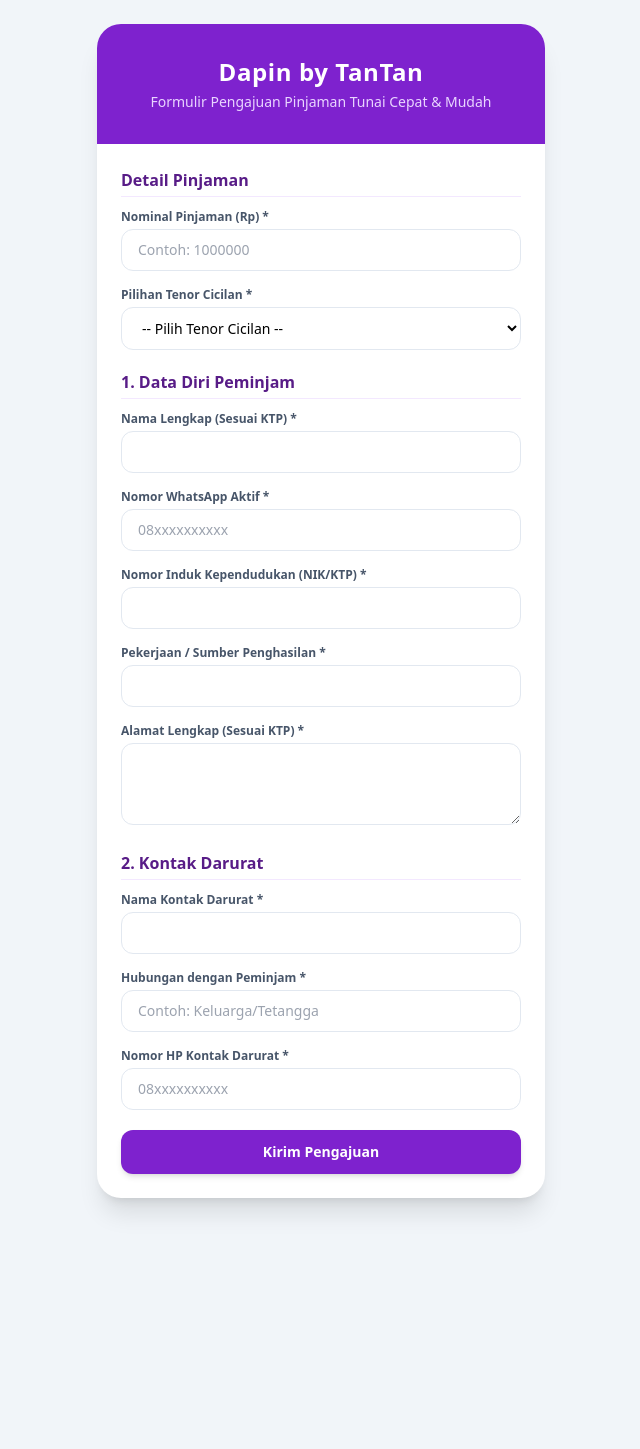
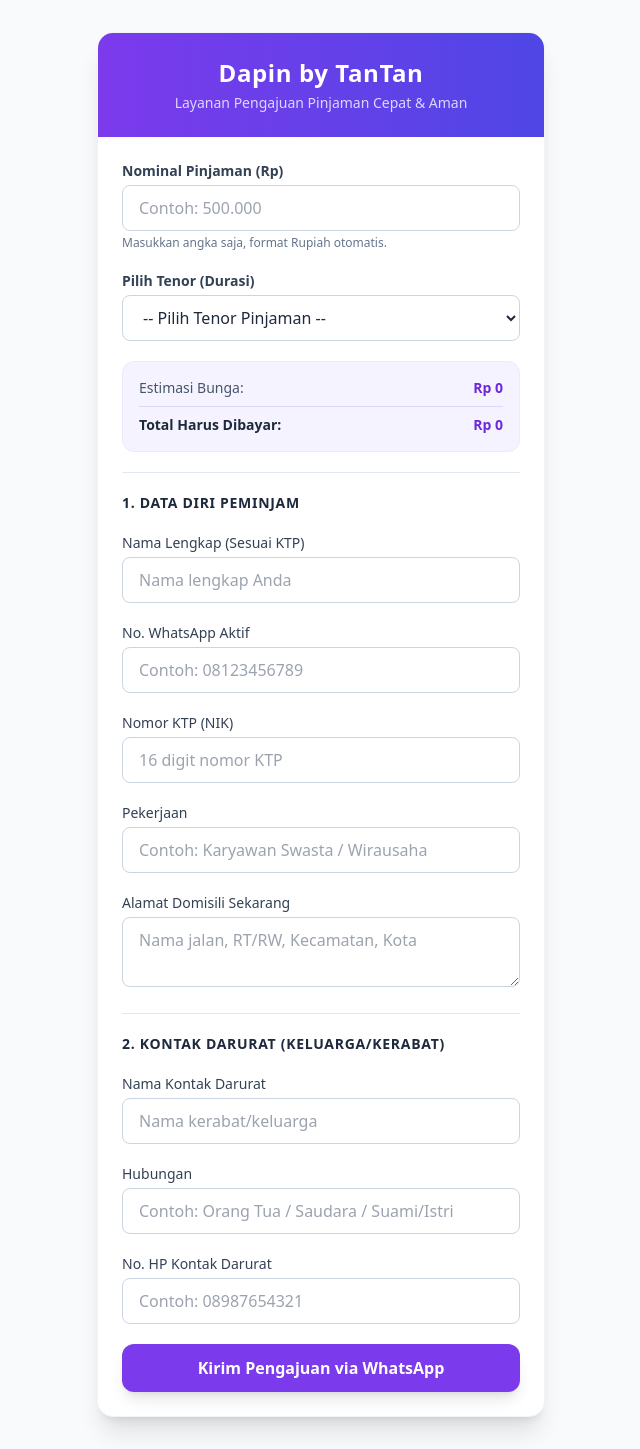
Before and after one commit to dapinbytantan/Dapin-By-Tantan, a plain HTML site: page index.html in a window 1280 px wide. Shown: the whole page, without its empty margins (319-959 px from the left). Before the commit the page ends 1246 px from the top, so only its background shows below. Drawn offline with nearby package versions, Linux system fonts and the light colour scheme.

Commit message:
Update index.html

```diff
--- a/index.html
+++ b/index.html
@@ -3,105 +3,192 @@
 <head>
     <meta charset="UTF-8">
     <meta name="viewport" content="width=device-width, initial-scale=1.0">
-    <title>Dapin by TanTan - Formulir Pengajuan Pinjaman</title>
+    <title>Dapin by TanTan - Pengajuan Pinjaman</title>
     <!-- Tailwind CSS CDN -->
     <script src="https://cdn.tailwindcss.com"></script>
 </head>
-<body class="bg-slate-100 min-h-screen flex flex-col items-center py-6 px-4">
-
-    <div class="w-full max-w-md bg-white rounded-3xl shadow-xl overflow-hidden mb-6">
-        <!-- Header Ungu -->
-        <div class="bg-purple-700 text-white text-center py-8 px-6 relative overflow-hidden">
+<body class="bg-slate-50 min-h-screen py-8 px-4">
+    <div class="max-w-md mx-auto bg-white rounded-2xl shadow-xl overflow-hidden border border-slate-100">
+        <!-- Header -->
+        <div class="bg-gradient-to-r from-violet-600 to-indigo-600 p-6 text-white text-center">
             <h1 class="text-2xl font-bold tracking-wide">Dapin by TanTan</h1>
-            <p class="text-purple-200 text-sm mt-1">Formulir Pengajuan Pinjaman Tunai Cepat & Mudah</p>
+            <p class="text-violet-200 text-sm mt-1">Layanan Pengajuan Pinjaman Cepat & Aman</p>
         </div>
 
-        <!-- Form Input -->
+        <!-- Form Pengajuan -->
         <form id="loanForm" class="p-6 space-y-5">
+            <!-- Nominal Pinjaman -->
+            <div>
+                <label class="block text-sm font-semibold text-slate-700 mb-1">Nominal Pinjaman (Rp)</label>
+                <input type="text" id="nominal" required
+                    class="w-full px-4 py-2.5 rounded-lg border border-slate-300 focus:ring-2 focus:ring-violet-500 focus:border-violet-500 outline-none transition text-slate-800 font-medium"
+                    placeholder="Contoh: 500.000" oninput="formatRupiahInput(this)">
+                <p class="text-xs text-slate-500 mt-1">Masukkan angka saja, format Rupiah otomatis.</p>
+            </div>
 
-            <!-- Bagian 1: Detail Pinjaman -->
+            <!-- Tenor Pinjaman -->
             <div>
-                <h2 class="text-purple-900 font-bold text-base mb-3 pb-1 border-b border-purple-100">Detail Pinjaman</h2>
+                <label class="block text-sm font-semibold text-slate-700 mb-1">Pilih Tenor (Durasi)</label>
+                <select id="tenor" required
+                    class="w-full px-4 py-2.5 rounded-lg border border-slate-300 focus:ring-2 focus:ring-violet-500 focus:border-violet-500 outline-none transition text-slate-800 bg-white">
+                    <option value="" disabled selected>-- Pilih Tenor Pinjaman --</option>
+                    <option value="7">7 Hari (Bunga 35%)</option>
+                    <option value="10">10 Hari (Bunga 45%)</option>
+                </select>
+            </div>
 
-                <div class="space-y-4">
-                    <div>
-                        <label class="block text-xs font-semibold text-slate-600 mb-1">Nominal Pinjaman (Rp) *</label>
-                        <input type="number" id="jumlahPinjaman" placeholder="Contoh: 1000000" required class="w-full px-4 py-2.5 rounded-xl border border-slate-200 focus:ring-2 focus:ring-purple-500 focus:outline-none text-sm">
-                    </div>
-                    <div>
-                        <label class="block text-xs font-semibold text-slate-600 mb-1">Pilihan Tenor Cicilan *</label>
-                        <select id="tenor" required class="w-full px-4 py-2.5 rounded-xl border border-slate-200 focus:ring-2 focus:ring-purple-500 focus:outline-none text-sm bg-white">
-                            <option value="">-- Pilih Tenor Cicilan --</option>
-                            <option value="7_hari">7 Hari (Bunga 35%)</option>
-                            <option value="10_hari">10 Hari (Bunga 40%)</option>
-                        </select>
-                    </div>
+            <!-- Simulasi Otomatis -->
+            <div class="bg-violet-50 rounded-xl p-4 border border-violet-100 space-y-2">
+                <div class="flex justify-between text-sm text-slate-600">
+                    <span>Estimasi Bunga:</span>
+                    <span id="displayBunga" class="font-semibold text-violet-700">Rp 0</span>
+                </div>
+                <div class="flex justify-between text-sm text-slate-800 font-bold border-t border-violet-200 pt-2">
+                    <span>Total Harus Dibayar:</span>
+                    <span id="displayTotal" class="text-violet-700">Rp 0</span>
                 </div>
             </div>
 
-            <!-- Bagian 2: Data Diri -->
+            <hr class="border-slate-200 my-2">
+
+            <!-- Data Diri Peminjam -->
+            <h2 class="text-sm font-bold text-slate-800 uppercase tracking-wider">1. Data Diri Peminjam</h2>
+
             <div>
-                <h2 class="text-purple-900 font-bold text-base mb-3 pb-1 border-b border-purple-100">1. Data Diri Peminjam</h2>
-
-                <div class="space-y-4">
-                    <div>
-                        <label class="block text-xs font-semibold text-slate-600 mb-1">Nama Lengkap (Sesuai KTP) *</label>
-                        <input type="text" id="nama" required class="w-full px-4 py-2.5 rounded-xl border border-slate-200 focus:ring-2 focus:ring-purple-500 focus:outline-none text-sm">
-                    </div>
-                    <div>
-                        <label class="block text-xs font-semibold text-slate-600 mb-1">Nomor WhatsApp Aktif *</label>
-                        <input type="tel" id="whatsapp" placeholder="08xxxxxxxxxx" required class="w-full px-4 py-2.5 rounded-xl border border-slate-200 focus:ring-2 focus:ring-purple-500 focus:outline-none text-sm">
-                    </div>
-                    <div>
-                        <label class="block text-xs font-semibold text-slate-600 mb-1">Nomor Induk Kependudukan (NIK/KTP) *</label>
-                        <input type="text" id="nik" required class="w-full px-4 py-2.5 rounded-xl border border-slate-200 focus:ring-2 focus:ring-purple-500 focus:outline-none text-sm">
-                    </div>
-                    <div>
-                        <label class="block text-xs font-semibold text-slate-600 mb-1">Pekerjaan / Sumber Penghasilan *</label>
-                        <input type="text" id="pekerjaan" required class="w-full px-4 py-2.5 rounded-xl border border-slate-200 focus:ring-2 focus:ring-purple-500 focus:outline-none text-sm">
-                    </div>
-                    <div>
-                        <label class="block text-xs font-semibold text-slate-600 mb-1">Alamat Lengkap (Sesuai KTP) *</label>
-                        <textarea id="alamat" rows="3" required class="w-full px-4 py-2.5 rounded-xl border border-slate-200 focus:ring-2 focus:ring-purple-500 focus:outline-none text-sm"></textarea>
-                    </div>
-                </div>
+                <label class="block text-sm font-medium text-slate-700 mb-1">Nama Lengkap (Sesuai KTP)</label>
+                <input type="text" id="nama" required
+                    class="w-full px-4 py-2.5 rounded-lg border border-slate-300 focus:ring-2 focus:ring-violet-500 outline-none transition"
+                    placeholder="Nama lengkap Anda">
             </div>
 
-            <!-- Bagian 3: Kontak Darurat -->
             <div>
-                <h2 class="text-purple-900 font-bold text-base mb-3 pb-1 border-b border-purple-100">2. Kontak Darurat</h2>
-
-                <div class="space-y-4">
-                    <div>
-                        <label class="block text-xs font-semibold text-slate-600 mb-1">Nama Kontak Darurat *</label>
-                        <input type="text" id="namaDarurat" required class="w-full px-4 py-2.5 rounded-xl border border-slate-200 focus:ring-2 focus:ring-purple-500 focus:outline-none text-sm">
-                    </div>
-                    <div>
-                        <label class="block text-xs font-semibold text-slate-600 mb-1">Hubungan dengan Peminjam *</label>
-                        <input type="text" id="hubungan" placeholder="Contoh: Keluarga/Tetangga" required class="w-full px-4 py-2.5 rounded-xl border border-slate-200 focus:ring-2 focus:ring-purple-500 focus:outline-none text-sm">
-                    </div>
-                    <div>
-                        <label class="block text-xs font-semibold text-slate-600 mb-1">Nomor HP Kontak Darurat *</label>
-                        <input type="tel" id="hpDarurat" placeholder="08xxxxxxxxxx" required class="w-full px-4 py-2.5 rounded-xl border border-slate-200 focus:ring-2 focus:ring-purple-500 focus:outline-none text-sm">
-                    </div>
-                </div>
+                <label class="block text-sm font-medium text-slate-700 mb-1">No. WhatsApp Aktif</label>
+                <input type="tel" id="whatsapp" required inputmode="numeric" pattern="[0-9]*"
+                    class="w-full px-4 py-2.5 rounded-lg border border-slate-300 focus:ring-2 focus:ring-violet-500 outline-none transition"
+                    placeholder="Contoh: 08123456789">
             </div>
 
-            <!-- Tombol Kirim -->
-            <button type="submit" class="w-full bg-purple-700 hover:bg-purple-800 text-white font-bold py-3 rounded-xl transition duration-200 shadow-md text-sm mt-4">
-                Kirim Pengajuan
+            <div>
+                <label class="block text-sm font-medium text-slate-700 mb-1">Nomor KTP (NIK)</label>
+                <input type="text" id="nik" required inputmode="numeric" pattern="[0-9]*"
+                    class="w-full px-4 py-2.5 rounded-lg border border-slate-300 focus:ring-2 focus:ring-violet-500 outline-none transition"
+                    placeholder="16 digit nomor KTP">
+            </div>
+
+            <div>
+                <label class="block text-sm font-medium text-slate-700 mb-1">Pekerjaan</label>
+                <input type="text" id="pekerjaan" required
+                    class="w-full px-4 py-2.5 rounded-lg border border-slate-300 focus:ring-2 focus:ring-violet-500 outline-none transition"
+                    placeholder="Contoh: Karyawan Swasta / Wirausaha">
+            </div>
+
+            <div>
+                <label class="block text-sm font-medium text-slate-700 mb-1">Alamat Domisili Sekarang</label>
+                <textarea id="alamat" rows="2" required
+                    class="w-full px-4 py-2.5 rounded-lg border border-slate-300 focus:ring-2 focus:ring-violet-500 outline-none transition"
+                    placeholder="Nama jalan, RT/RW, Kecamatan, Kota"></textarea>
+            </div>
+
+            <hr class="border-slate-200 my-2">
+
+            <!-- Kontak Darurat -->
+            <h2 class="text-sm font-bold text-slate-800 uppercase tracking-wider">2. Kontak Darurat (Keluarga/Kerabat)</h2>
+
+            <div>
+                <label class="block text-sm font-medium text-slate-700 mb-1">Nama Kontak Darurat</label>
+                <input type="text" id="namaDarurat" required
+                    class="w-full px-4 py-2.5 rounded-lg border border-slate-300 focus:ring-2 focus:ring-violet-500 outline-none transition"
+                    placeholder="Nama kerabat/keluarga">
+            </div>
+
+            <div>
+                <label class="block text-sm font-medium text-slate-700 mb-1">Hubungan</label>
+                <input type="text" id="hubungan" required
+                    class="w-full px-4 py-2.5 rounded-lg border border-slate-300 focus:ring-2 focus:ring-violet-500 outline-none transition"
+                    placeholder="Contoh: Orang Tua / Saudara / Suami/Istri">
+            </div>
+
+            <div>
+                <label class="block text-sm font-medium text-slate-700 mb-1">No. HP Kontak Darurat</label>
+                <input type="tel" id="hpDarurat" required inputmode="numeric" pattern="[0-9]*"
+                    class="w-full px-4 py-2.5 rounded-lg border border-slate-300 focus:ring-2 focus:ring-violet-500 outline-none transition"
+                    placeholder="Contoh: 08987654321">
+            </div>
+
+            <!-- Tombol Submit -->
+            <button type="submit"
+                class="w-full bg-violet-600 hover:bg-violet-700 text-white font-bold py-3 px-4 rounded-xl shadow-lg hover:shadow-violet-200 transition duration-200">
+                Kirim Pengajuan via WhatsApp
             </button>
         </form>
     </div>
 
-    <!-- Script Kalkulasi Otomatis dan Pengiriman ke WhatsApp -->
+    <!-- Script Kalkulator & WhatsApp Sender -->
     <script>
+        // Fungsi memformat input nominal menjadi Rupiah dan menyaring hanya angka
+        function formatRupiahInput(input) {
+            let angkaUnformatted = input.value.replace(/[^,\d]/g, '');
+            let split = angkaUnformatted.split(',');
+            let sisa = split[0].length % 3;
+            let rupiah = split[0].substr(0, sisa);
+            let ribuan = split[0].substr(sisa).match(/\d{3}/gi);
+
+            if (ribuan) {
+                let separator = sisa ? '.' : '';
+                rupiah += separator + ribuan.join('.');
+            }
+
+            input.value = rupiah;
+            hitungSimulasi();
+        }
+
+        function getNominalAngka() {
+            let val = document.getElementById('nominal').value.replace(/\./g, '');
+            return parseInt(val) || 0;
+        }
+
+        const inputNominal = document.getElementById('nominal');
+        const selectTenor = document.getElementById('tenor');
+        const displayBunga = document.getElementById('displayBunga');
+        const displayTotal = document.getElementById('displayTotal');
+
+        function formatRupiah(angka) {
+            return new Intl.NumberFormat('id-ID', { style: 'currency', currency: 'IDR', minimumFractionDigits: 0 }).format(angka);
+        }
+
+        function hitungSimulasi() {
+            const nominal = getNominalAngka();
+            const tenor = selectTenor.value;
+
+            if (!nominal || !tenor) {
+                displayBunga.innerText = "Rp 0";
+                displayTotal.innerText = "Rp 0";
+                return;
+            }
+
+            let persentase = 0;
+            if (tenor === "7") {
+                persentase = 0.35; // Bunga 35%
+            } else if (tenor === "10") {
+                persentase = 0.45; // Bunga 45%
+            }
+
+            const nominalBunga = nominal * persentase;
+            const totalBayar = nominal + nominalBunga;
+
+            displayBunga.innerText = formatRupiah(nominalBunga);
+            displayTotal.innerText = formatRupiah(totalBayar);
+        }
+
+        inputNominal.addEventListener('input', hitungSimulasi);
+        selectTenor.addEventListener('change', hitungSimulasi);
+
+        // Proses Kirim ke WhatsApp
         document.getElementById('loanForm').addEventListener('submit', function(e) {
             e.preventDefault();
 
-            // Ambil data dari form
-            const nominal = parseFloat(document.getElementById('jumlahPinjaman').value);
-            const opsiTenor = document.getElementById('tenor').value;
+            const nominal = getNominalAngka();
+            const tenorVal = selectTenor.value;
             const nama = document.getElementById('nama').value;
             const whatsapp = document.getElementById('whatsapp').value;
             const nik = document.getElementById('nik').value;
@@ -111,49 +198,37 @@
             const hubungan = document.getElementById('hubungan').value;
             const hpDarurat = document.getElementById('hpDarurat').value;
 
-            // Hitung bunga berdasarkan opsi tenor
-            let persenBunga = 0;
-            let labelTenor = "";
+            let labelTenor = tenorVal === "7" ? "7 Hari (Bunga 35%)" : "10 Hari (Bunga 45%)";
+            let persentase = tenorVal === "7" ? 0.35 : 0.45;
 
-            if (opsiTenor === "7_hari") {
-                persenBunga = 0.35; // 35%
-                labelTenor = "7 Hari (Bunga 35%)";
-            } else if (opsiTenor === "10_hari") {
-                persenBunga = 0.40; // 40%
-                labelTenor = "10 Hari (Bunga 40%)";
-            }
-
-            const nominalBunga = nominal * persenBunga;
+            const nominalBunga = nominal * persentase;
             const totalBayar = nominal + nominalBunga;
 
-            // Format angka Rupiah
-            const formatRupiah = (angka) => {
-                return new Intl.NumberFormat('id-ID', { style: 'currency', currency: 'IDR', minimumFractionDigits: 0 }).format(angka);
-            };
-
-            // GANTI NOMOR DI BAWAH INI DENGAN NOMOR WHATSAPP KAMU (Awali dengan 62)
+            // GANTI NOMOR DI BAWAH INI DENGAN NOMOR WHATSAPP ANDA (Awali dengan 62 tanpa angka 0 di depan)
             const nomorAdmin = "628131114511";
 
-            // Format Pesan WhatsApp
-            const pesan = `Halo Admin Dapin by TanTan, saya ingin mengajukan pinjaman dengan detail berikut:%0A%0A` +
-                          `*RINCIAN PINJAMAN*%0A` +
-                          `- Nominal Pinjaman: ${formatRupiah(nominal)}%0A` +
-                          `- Tenor: ${labelTenor}%0A` +
-                          `- Estimasi Bunga: ${formatRupiah(nominalBunga)}%0A` +
-                          `- *TOTAL HARUS DIBAYAR: ${formatRupiah(totalBayar)}*%0A%0A` +
-                          `*1. DATA DIRI PEMINJAM*%0A` +
-                          `- Nama: ${nama}%0A` +
-                          `- No WhatsApp: ${whatsapp}%0A` +
-                          `- NIK: ${nik}%0A` +
-                          `- Pekerjaan: ${pekerjaan}%0A` +
-                          `- Alamat: ${alamat}%0A%0A` +
-                          `*2. KONTAK DARURAT*%0A` +
-                          `- Nama: ${namaDarurat}%0A` +
-                          `- Hubungan: ${hubungan}%0A` +
-                          `- No HP: ${hpDarurat}`;
+            const pesan = `*HALO ADMIN DAPIN BY TANTAN, SAYA INGIN MENGAJUKAN PINJAMAN*
 
-            // Buka WhatsApp
-            window.open(`https://wa.me/${nomorAdmin}?text=${pesan}`, '_blank');
+*📊 RINCIAN PINJAMAN*
+- Nominal Pinjaman: ${formatRupiah(nominal)}
+- Tenor: ${labelTenor}
+- Estimasi Bunga: ${formatRupiah(nominalBunga)}
+- *TOTAL HARUS DIBAYAR: ${formatRupiah(totalBayar)}*
+
+*1. DATA DIRI PEMINJAM*
+- Nama: ${nama}
+- No WhatsApp: ${whatsapp}
+- NIK: ${nik}
+- Pekerjaan: ${pekerjaan}
+- Alamat: ${alamat}
+
+*2. KONTAK DARURAT*
+- Nama: ${namaDarurat}
+- Hubungan: ${hubungan}
+- No HP: ${hpDarurat}`;
+
+            const urlWA = `https://wa.me/${nomorAdmin}?text=${encodeURIComponent(pesan)}`;
+            window.open(urlWA, '_blank');
         });
     </script>
 </body>
```
